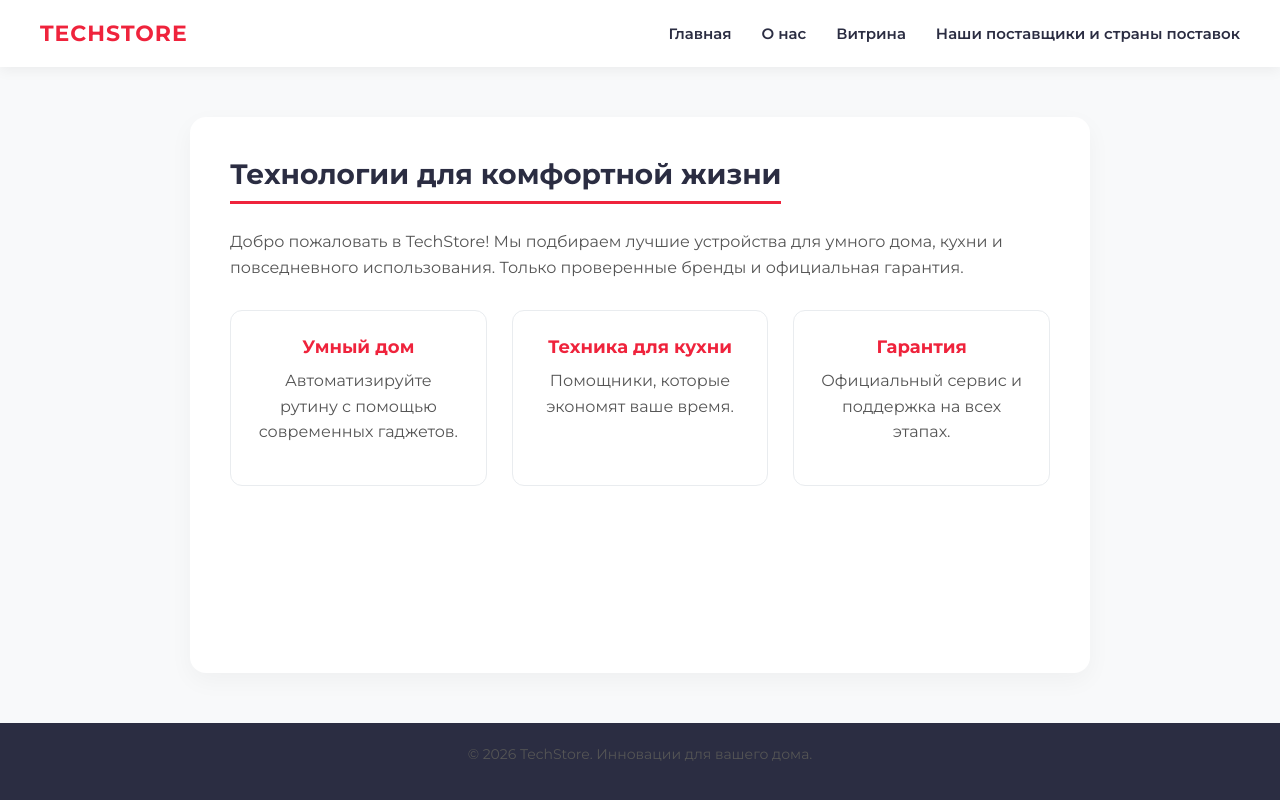
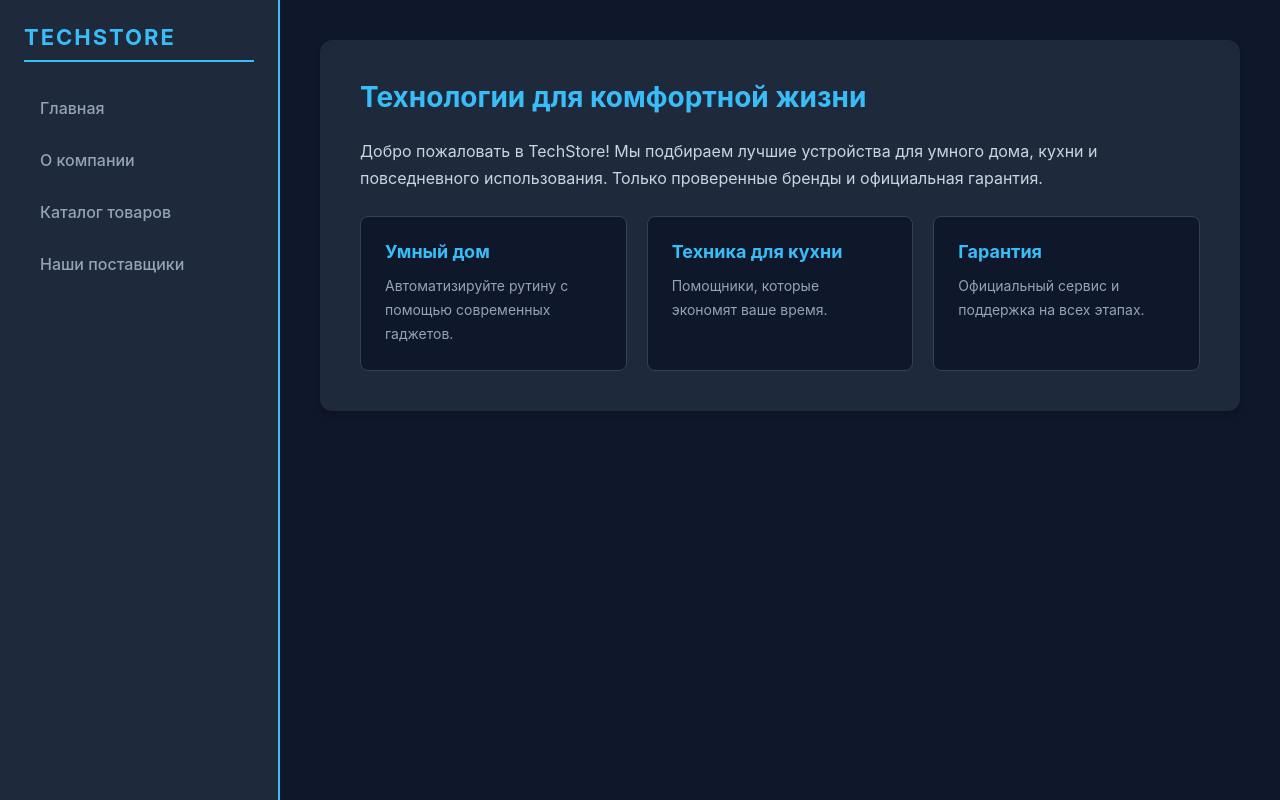
Before and after one commit to loonsige09/Practicle1, a Django app: page / in a window 1280 px wide. Run offline with Django 5.2, Linux system fonts and the light colour scheme.

Commit message:
Обновление дизайна

```diff
--- a/shop/static/shop/css/style.css
+++ b/shop/static/shop/css/style.css
@@ -1,23 +1,24 @@
-@import url('https://fonts.googleapis.com/css2?family=Montserrat:wght@400;600;700&display=swap');
-* { margin: 0; padding: 0; box-sizing: border-box; }
-body { font-family: 'Montserrat', sans-serif; background-color: #f8f9fa; color: #2b2d42; display: flex; flex-direction: column; min-height: 100vh; }
-.header { background-color: #ffffff; padding: 20px 40px; display: flex; justify-content: space-between; align-items: center; box-shadow: 0 4px 12px rgba(0,0,0,0.05); }
-.logo { font-size: 22px; font-weight: 700; text-decoration: none; color: #ef233c; text-transform: uppercase; letter-spacing: 1px; }
-.nav-menu > ul { list-style: none; display: flex; gap: 30px; align-items: center; }
-.nav-menu a { color: #2b2d42; text-decoration: none; font-weight: 600; font-size: 15px; transition: color 0.3s; }
-.nav-menu a:hover { color: #ef233c; }
+* { box-sizing: border-box; margin: 0; padding: 0; font-family: -apple-system, BlinkMacSystemFont, "Segoe UI", Roboto, sans-serif; }
+body { display: flex; min-height: 100vh; background-color: #0f172a; color: #e2e8f0; }
+.sidebar { width: 280px; background-color: #1e293b; padding: 24px; border-right: 2px solid #38bdf8; flex-shrink: 0; }
+.sidebar h2 { color: #38bdf8; font-size: 22px; margin-bottom: 24px; text-transform: uppercase; letter-spacing: 2px; border-bottom: 2px solid #38bdf8; padding-bottom: 10px; }
+.sidebar ul { list-style: none; }
+.sidebar li { margin-bottom: 8px; }
+.sidebar a { color: #94a3b8; text-decoration: none; padding: 12px 16px; display: block; border-radius: 8px; transition: 0.2s; font-weight: 500; }
+.sidebar a:hover { color: #e2e8f0; background: #334155; }
 .has-sub { position: relative; }
-.submenu { display: none; position: absolute; top: 100%; left: 0; background-color: #ffffff; padding: 15px; border-radius: 8px; min-width: 180px; flex-direction: column; gap: 12px; box-shadow: 0 10px 25px rgba(0,0,0,0.1); }
-.has-sub:hover .submenu { display: flex; }
-.content { flex: 1; max-width: 900px; margin: 50px auto; padding: 40px; background: #ffffff; border-radius: 16px; box-shadow: 0 8px 24px rgba(0,0,0,0.04); width: 90%; }
-h1 { margin-bottom: 25px; color: #2b2d42; font-size: 28px; border-bottom: 3px solid #ef233c; display: inline-block; padding-bottom: 10px; }
-p { line-height: 1.6; margin-bottom: 15px; color: #555; }
-table { width: 100%; border-collapse: collapse; margin-top: 25px; border-radius: 8px; overflow: hidden; }
-th, td { padding: 16px; text-align: left; border-bottom: 1px solid #e9ecef; }
-th { background-color: #2b2d42; color: white; font-weight: 600; }
-tr:hover { background-color: #f1f3f5; }
-.cards { display: grid; grid-template-columns: repeat(auto-fit, minmax(220px, 1fr)); gap: 25px; margin-top: 30px; }
-.card { padding: 25px; border: 1px solid #e9ecef; border-radius: 12px; background: #ffffff; text-align: center; transition: transform 0.3s, box-shadow 0.3s; }
-.card:hover { transform: translateY(-5px); box-shadow: 0 10px 20px rgba(0,0,0,0.08); border-color: #ef233c; }
-.card h3 { color: #ef233c; margin-bottom: 10px; font-size: 18px; }
-.footer { background-color: #2b2d42; color: #adb5bd; text-align: center; padding: 20px; margin-top: auto; font-size: 14px; }
+.submenu { display: none; padding-left: 16px; margin-top: 8px; border-left: 2px solid #38bdf8; }
+.has-sub:hover .submenu { display: block; }
+.content { flex: 1; padding: 40px; max-width: 1000px; }
+.box { background: #1e293b; padding: 40px; border-radius: 12px; box-shadow: 0 4px 6px -1px rgba(0,0,0,0.2); }
+h1 { color: #38bdf8; margin-bottom: 24px; font-size: 28px; }
+p { line-height: 1.7; color: #cbd5e1; margin-bottom: 16px; }
+table { width: 100%; border-collapse: collapse; margin-top: 24px; }
+th, td { padding: 14px; border-bottom: 1px solid #334155; text-align: left; }
+th { background: #0f172a; color: #38bdf8; font-weight: 600; }
+tr:hover { background: #334155; }
+.cards { display: grid; grid-template-columns: repeat(auto-fill, minmax(220px, 1fr)); gap: 20px; margin-top: 24px; }
+.card { background: #0f172a; border: 1px solid #334155; padding: 24px; border-radius: 8px; transition: 0.2s; }
+.card:hover { border-color: #38bdf8; transform: translateY(-4px); }
+.card h3 { color: #38bdf8; margin-bottom: 12px; font-size: 18px; }
+.card p { font-size: 14px; color: #94a3b8; margin-bottom: 0; }
--- a/shop/templates/base.html
+++ b/shop/templates/base.html
@@ -8,28 +8,25 @@
     <link rel="stylesheet" href="{% static 'shop/css/style.css' %}">
 </head>
 <body>
-    <header class="header">
-        <a class="logo" href="{% url 'home' %}">TechStore</a>
-        <nav class="nav-menu">
+    <nav class="sidebar">
+        <h2>TechStore</h2>
         <ul>
             <li><a href="{% url 'home' %}">Главная</a></li>
             <li class="has-sub">
-                    <a href="{% url 'about' %}">О нас</a>
+                <a href="{% url 'about' %}">О компании</a>
                 <ul class="submenu">
                     <li><a href="{% url 'contacts' %}">Контакты</a></li>
-                        <li><a href="{% url 'location' %}">Как добраться</a></li>
+                    <li><a href="{% url 'location' %}">Как нас найти</a></li>
                 </ul>
             </li>
-                <li><a href="{% url 'catalog' %}">Витрина</a></li>
-                <li><a href="{% url 'promotions' %}">Наши поставщики и страны поставок</a></li>
+            <li><a href="{% url 'catalog' %}">Каталог товаров</a></li>
+            <li><a href="{% url 'promotions' %}">Наши поставщики</a></li>
         </ul>
     </nav>
-    </header>
     <main class="content">
+        <div class="box">
             {% block content %}{% endblock %}
+        </div>
     </main>
-    <footer class="footer">
-        <p>&copy; 2026 TechStore. Инновации для вашего дома.</p>
-    </footer>
 </body>
 </html>
```
Lines whose indentation alone changed are shown as unchanged.
